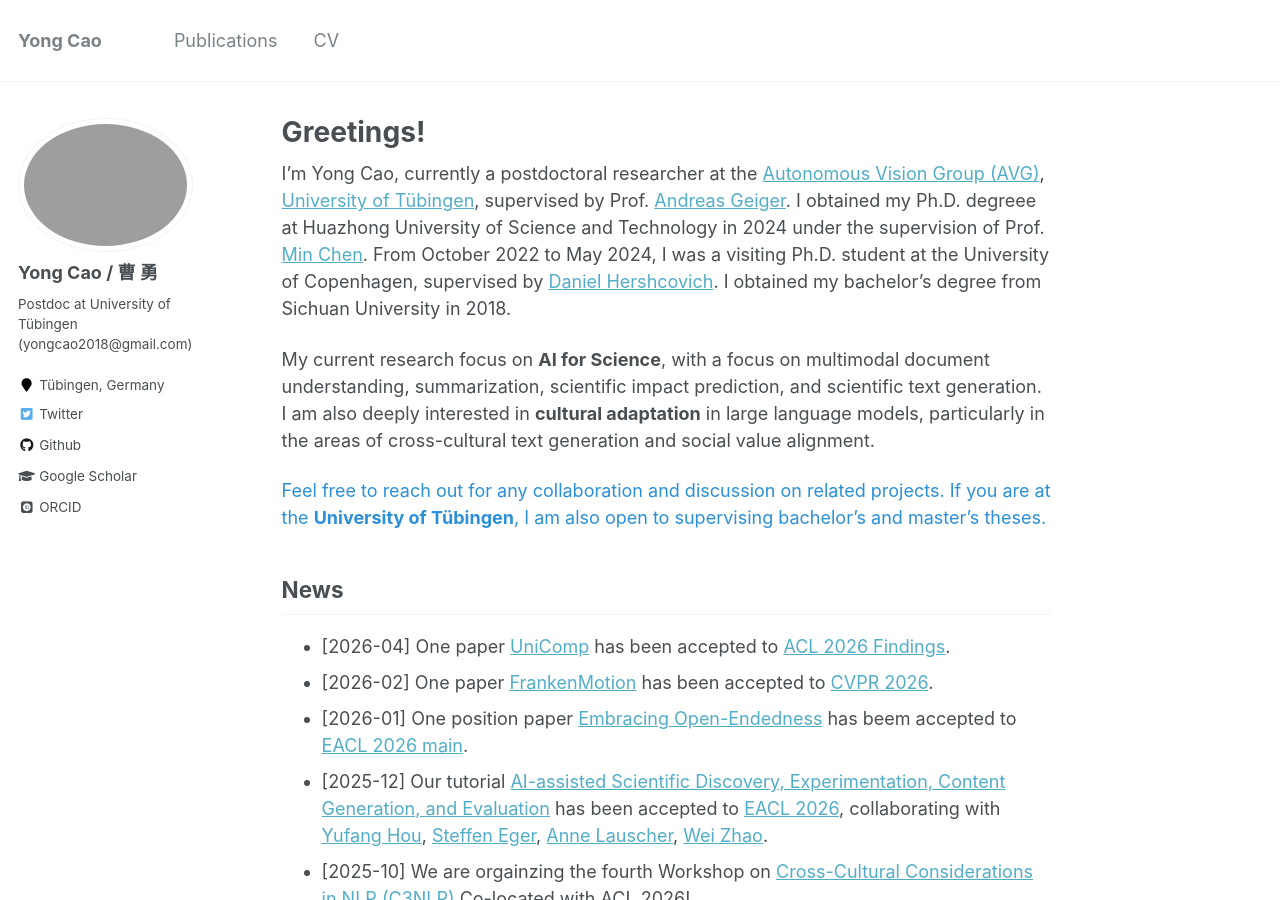
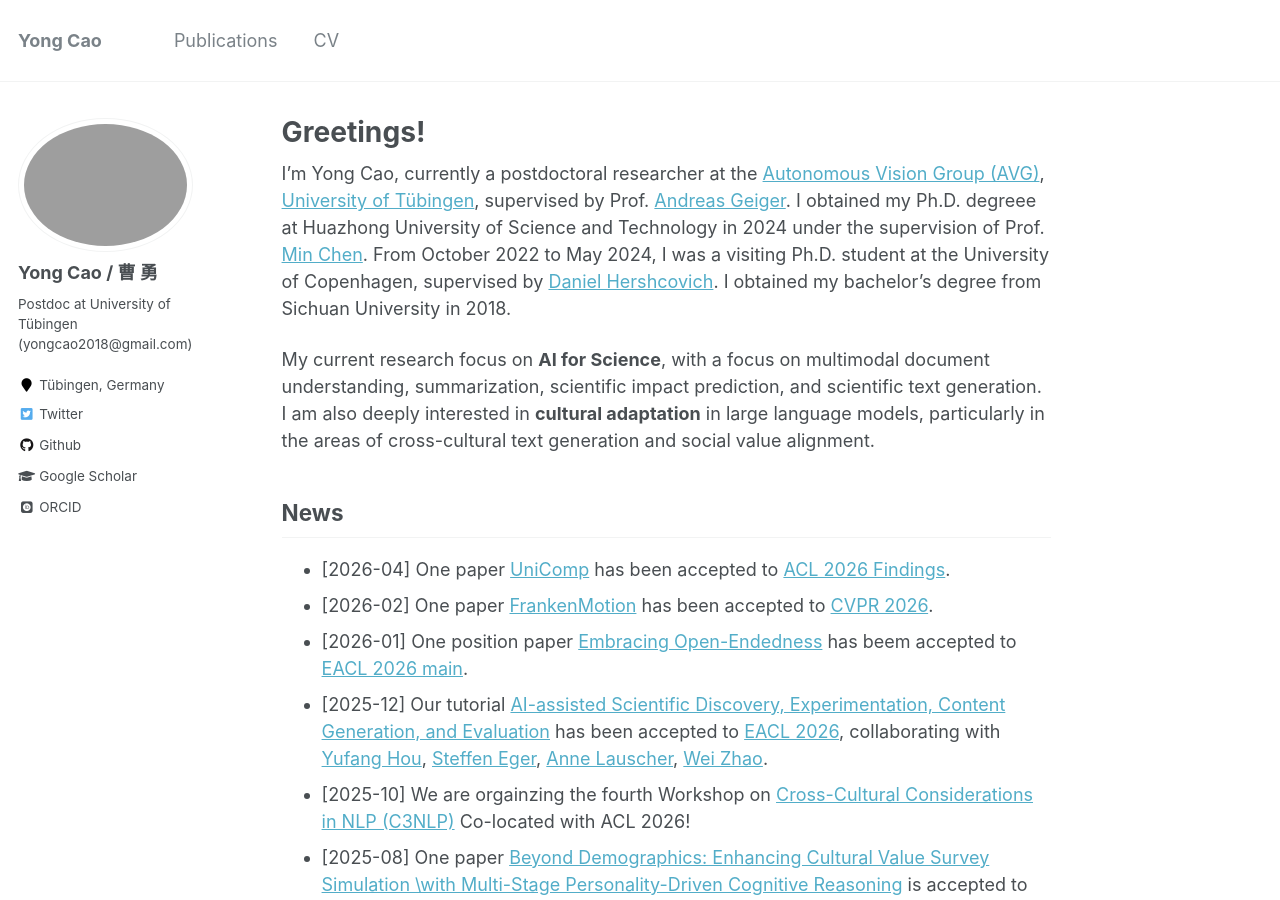
Before and after one commit to yongcaoplus/yongcaoplus.github.io, a Jekyll site: the page built from _pages/about.md, in a window 1280 px wide and 900 px high. Built offline with Jekyll 4.4.1, drawn with Linux system fonts in a browser that asks for light colours; some web fonts are replaced.

Commit message:
update ACL 2026

```diff
--- a/_pages/about.md
+++ b/_pages/about.md
@@ -12,9 +12,9 @@ I'm Yong Cao, currently a postdoctoral researcher at the [Autonomous Vision Grou
 My current research focus on <b>AI for Science</b>, with a focus on multimodal document understanding, summarization, scientific impact prediction, and scientific text generation. I am also deeply interested in <b>cultural adaptation</b> in large language models, particularly in the areas of cross-cultural text generation and social value alignment.
 
 
-<p style="color:#2b90d9;">
+<!-- <p style="color:#2b90d9;">
 Feel free to reach out for any collaboration and discussion on related projects. If you are at the <b>University of Tübingen</b>, I am also open to supervising bachelor’s and master’s theses.
-</p>
+</p> -->
 
 News
 ------
```
